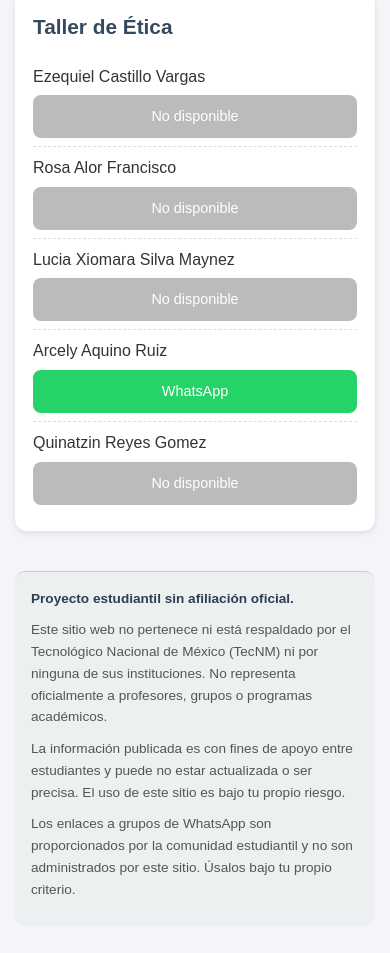
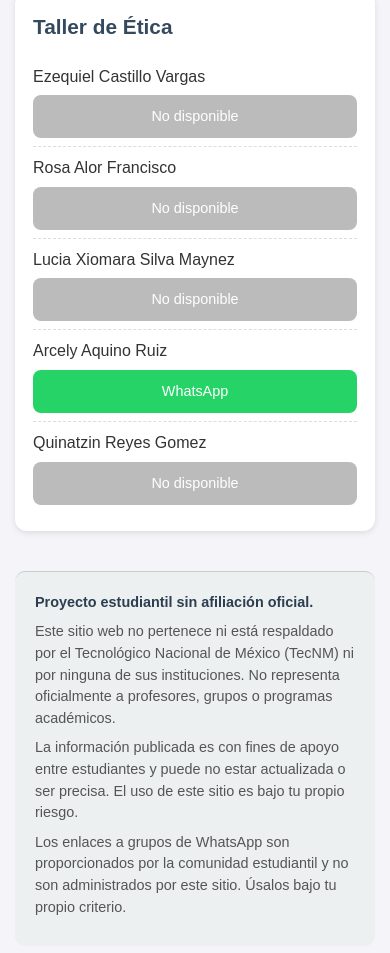
Before and after one commit to idarkcharly/grupos-de-materias, a plain HTML site: page index.html in a window 390 px wide. Shown: the part 3071-4024 px from the top of the page. Drawn offline with Linux system fonts and the light colour scheme.

Commit message:
Update style.css

```diff
--- a/style.css
+++ b/style.css
@@ -70,27 +70,6 @@ li span {
   font-size: 1rem;
 }
 
-footer {
-  margin-top: 40px;
-  padding: 20px;
-  background-color: #ecf0f1;
-  border-top: 1px solid #ccc;
-  border-radius: 10px;
-  font-size: 0.9rem;
-  color: #555;
-  line-height: 1.5;
-}
-
-footer p {
-  margin-bottom: 8px;
-}
-
-footer strong {
-  display: block;
-  margin-bottom: 6px;
-  color: #2c3e50;
-}
-
 .btn,
 .btn.disabled {
   display: inline-flex;
@@ -136,14 +115,24 @@ footer strong {
     margin-left: 0;
     margin-top: 6px;
   }
-  footer {
-    padding: 16px;
-    font-size: 0.85rem;
-    line-height: 1.6;
-    text-align: left;
-  }
+}
+footer {
+  margin-top: 40px;
+  padding: 20px;
+  background-color: #ecf0f1;
+  border-top: 1px solid #ccc;
+  border-radius: 10px;
+  font-size: 0.9rem;
+  color: #555;
+  line-height: 1.5;
+}
 
-  footer p {
-    margin-bottom: 10px;
-  }
+footer p {
+  margin-bottom: 8px;
 }
+
+footer strong {
+  display: block;
+  margin-bottom: 6px;
+  color: #2c3e50;
+}
```
